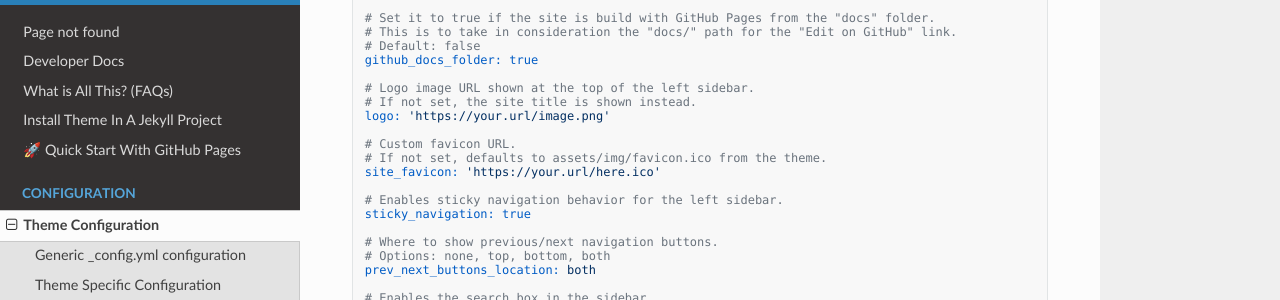
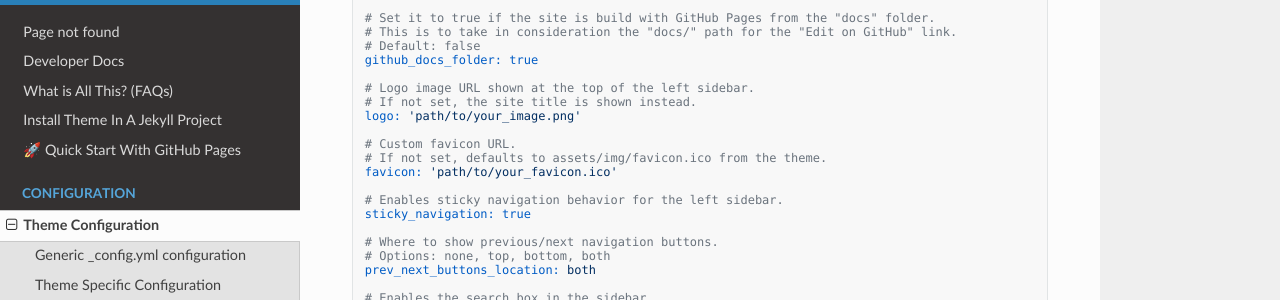
Before and after one commit to carlosperate/jekyll-theme-rtd, an MkDocs documentation site: the page built from docs/configuration/configyml.md, in a window 1280 px wide and 900 px high, scrolled down 654 px. Shown: the part 151-451 px from the top of the window. Built offline with MkDocs 1.6.1, drawn with Linux system fonts in a browser that asks for light colours; nearby versions of some CDN libraries.

Commit message:
theme: Fix inclusion of custom favicon.

````diff
--- a/_config.yml
+++ b/_config.yml
@@ -11,10 +11,12 @@
 # Theme settings
 site_author: Carlos Pereira Atencio
 repo_url: 'https://github.com/carlosperate/jekyll-theme-rtd'
-edit_on_github: true
+# edit_on_github: true
 github_docs_folder: false
+# logo: docs/assets/img/jekyll-rtd-logo-250px.jpg
+# favicon: docs/assets/img/favicon/favicon.ico
 sticky_navigation: true
 prev_next_buttons_location: both
 search_enabled: true
-hljs_style: atom-one-dark
+# hljs_style: atom-one-dark
 hljs_languages: [ruby, python, javascript, bash, yaml]
--- a/_layouts/base.html
+++ b/_layouts/base.html
@@ -14,8 +14,8 @@
   {% if page and page.canonical_url %}<link rel="canonical" href="{{ page.canonical_url }}">{% endif %}
   {% if page.noindex %}<meta name="robots" content="noindex, nofollow">{% endif %}
 
-  {% if config.site_favicon %}
-  <link rel="shortcut icon" href="{{ config.site_favicon | absolute_url }}">
+  {% if site.favicon %}
+  <link rel="shortcut icon" href="{{ site.favicon | absolute_url }}">
   {% else %}
   <link rel="shortcut icon" href="{{ 'assets/img/favicon.ico' | absolute_url  }}">
   {% endif %}
--- a/docs/_config.yml
+++ b/docs/_config.yml
@@ -11,6 +11,7 @@
 github_branch: main
 github_docs_folder: true
 logo: assets/img/jekyll-rtd-logo-250px.jpg
+favicon: assets/img/favicon/favicon.ico
 sticky_navigation: true
 prev_next_buttons_location: bottom
 search_enabled: true
--- a/docs/configuration/configyml.md
+++ b/docs/configuration/configyml.md
@@ -25,7 +25,7 @@
 `_config.yml` to control features like the sidebar logo, navigation,
 search, analytics, and more:
 
-```yml
+```yaml
 # Name shown in the footer copyright and in the page author meta tag.
 site_author: Carlos Pereira Atencio
 
@@ -47,11 +47,11 @@
 
 # Logo image URL shown at the top of the left sidebar.
 # If not set, the site title is shown instead.
-logo: 'https://your.url/image.png'
+logo: 'path/to/your_image.png'
 
 # Custom favicon URL.
 # If not set, defaults to assets/img/favicon.ico from the theme.
-site_favicon: 'https://your.url/here.ico'
+favicon: 'path/to/your_favicon.ico'
 
 # Enables sticky navigation behavior for the left sidebar.
 sticky_navigation: true
````
Also changed, not shown: README.md (+2 -2 lines), docs/demo-pages/test-page.md (+1 -0 lines), docs/jekyll.md (+2 -1 lines), docs/assets/img/favicon/android-chrome-192x192.png (added), docs/assets/img/favicon/android-chrome-512x512.png (added), docs/assets/img/favicon/apple-touch-icon.png (added), docs/assets/img/favicon/favicon-16x16.png (added), docs/assets/img/favicon/favicon-32x32.png (added), docs/assets/img/favicon/favicon.ico (added).
